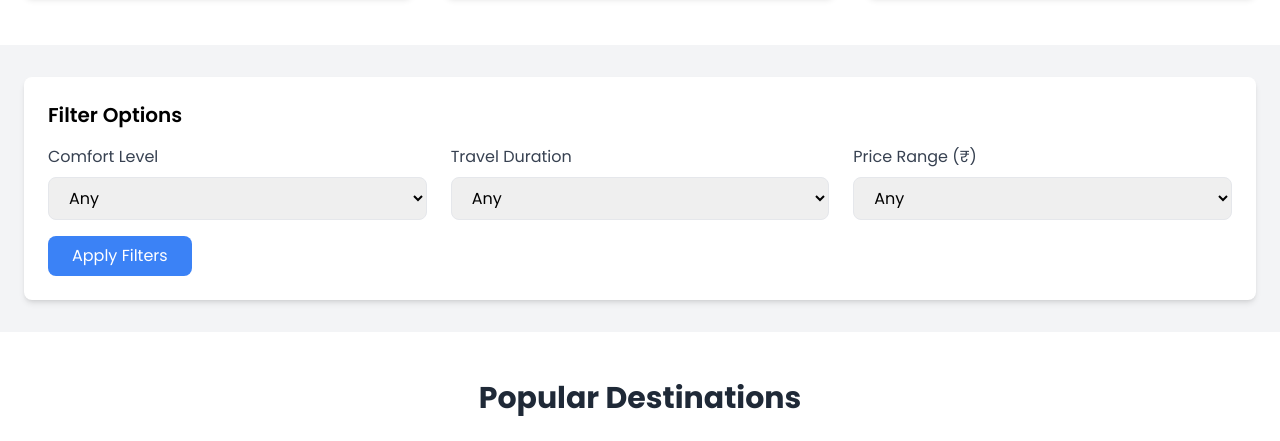
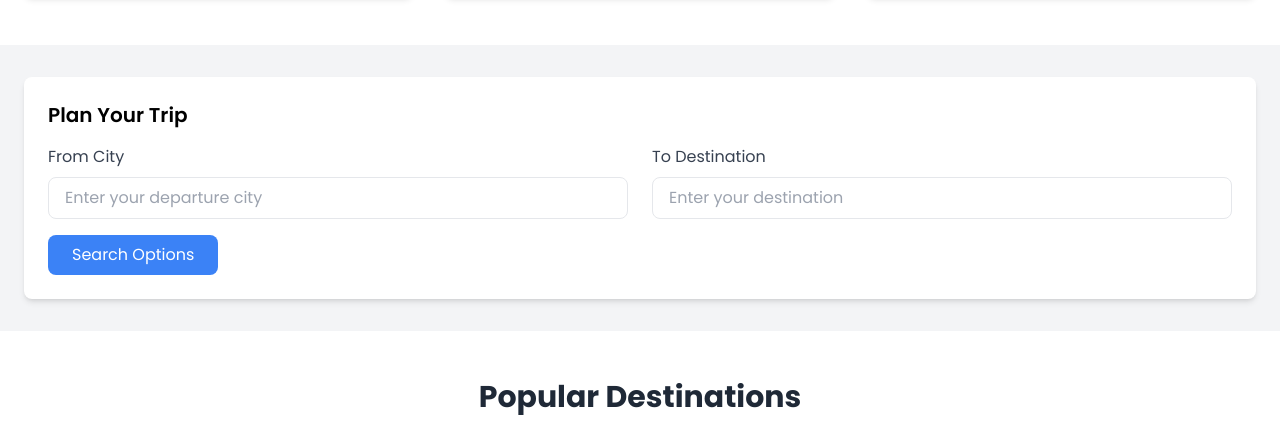
Before and after one commit to PRANAOV-S/blackboxai-1744181106732, a plain HTML site: page index.html in a window 1280 px wide. Shown: the part 863-1304 px from the top of the page. Drawn offline with nearby package versions, Linux system fonts and the light colour scheme.

Commit message:
Add index.html 1744190961730

```diff
--- a/index.html
+++ b/index.html
@@ -137,45 +137,23 @@
         </div>
     </section>
 
-    <!-- Filters Section -->
+    <!-- City Selection Section -->
     <section class="py-8 bg-gray-100">
         <div class="container mx-auto px-6">
             <div class="bg-white p-6 rounded-lg shadow-md">
-                <h3 class="text-xl font-semibold mb-4">Filter Options</h3>
-                <div class="grid md:grid-cols-3 gap-6">
+                <h3 class="text-xl font-semibold mb-4">Plan Your Trip</h3>
+                <div class="grid md:grid-cols-2 gap-6">
                     <div>
-                        <label class="block text-gray-700 mb-2">Comfort Level</label>
-                        <select class="w-full px-4 py-2 border rounded-lg focus:outline-none focus:ring-2 focus:ring-blue-500">
-                            <option>Any</option>
-                            <option>Basic</option>
-                            <option>Standard</option>
-                            <option>Premium</option>
-                            <option>Luxury</option>
-                        </select>
+                        <label class="block text-gray-700 mb-2">From City</label>
+                        <input type="text" class="w-full px-4 py-2 border rounded-lg focus:outline-none focus:ring-2 focus:ring-blue-500" placeholder="Enter your departure city">
                     </div>
                     <div>
-                        <label class="block text-gray-700 mb-2">Travel Duration</label>
-                        <select class="w-full px-4 py-2 border rounded-lg focus:outline-none focus:ring-2 focus:ring-blue-500">
-                            <option>Any</option>
-                            <option>Under 2 hours</option>
-                            <option>2-5 hours</option>
-                            <option>5-10 hours</option>
-                            <option>10+ hours</option>
-                        </select>
-                    </div>
-                    <div>
-                        <label class="block text-gray-700 mb-2">Price Range (₹)</label>
-                        <select class="w-full px-4 py-2 border rounded-lg focus:outline-none focus:ring-2 focus:ring-blue-500">
-                            <option>Any</option>
-                            <option>Under ₹1,000</option>
-                            <option>₹1,000 - ₹5,000</option>
-                            <option>₹5,000 - ₹10,000</option>
-                            <option>Over ₹10,000</option>
-                        </select>
+                        <label class="block text-gray-700 mb-2">To Destination</label>
+                        <input type="text" class="w-full px-4 py-2 border rounded-lg focus:outline-none focus:ring-2 focus:ring-blue-500" placeholder="Enter your destination">
                     </div>
                 </div>
                 <button class="mt-4 bg-blue-500 text-white py-2 px-6 rounded-lg hover:bg-blue-600 transition duration-300">
-                    Apply Filters
+                    Search Options
                 </button>
             </div>
         </div>
```
